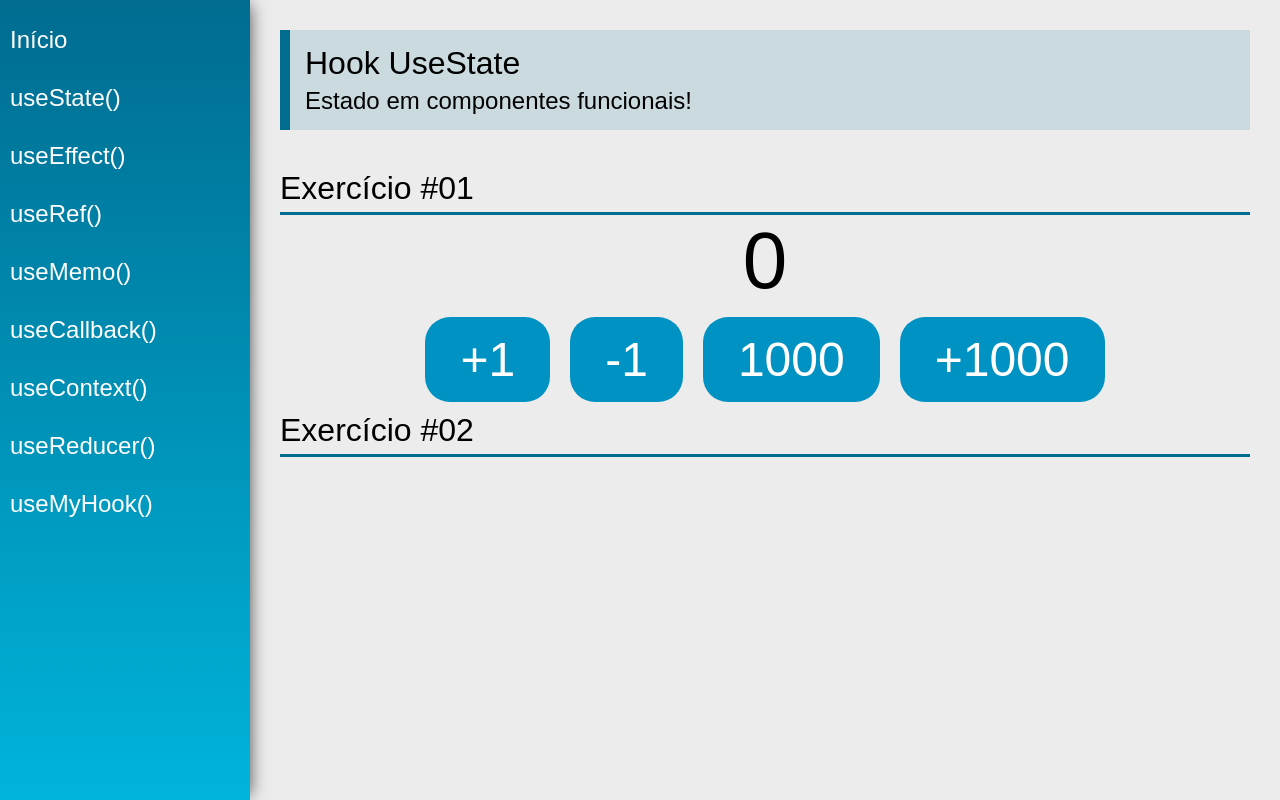
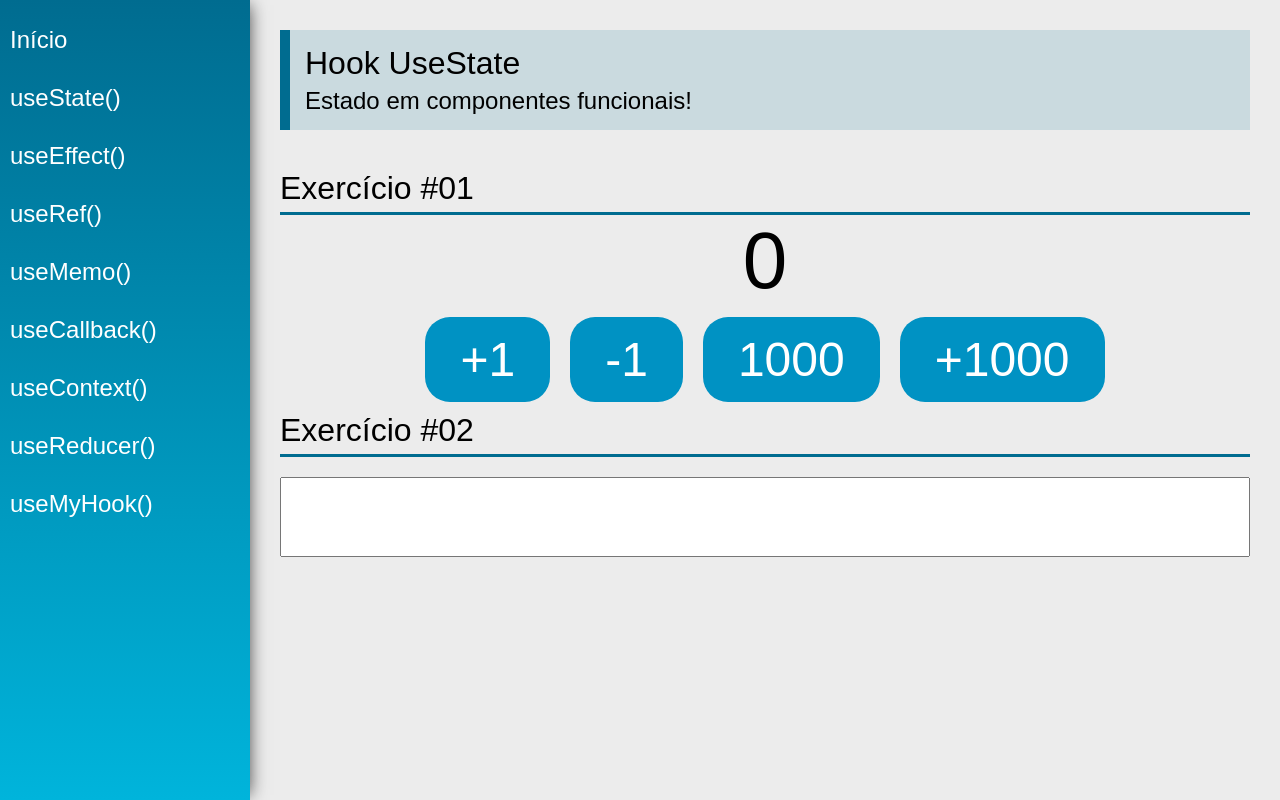
Before and after one commit to anaBeatrizWalker/exerciciosReactHooks, a React (Create React App) app: page /useState in a window 1280 px wide. Built offline with nearby package versions, Linux system fonts and the light colour scheme.

Commit message:
Adc Exercício 02 de useState

```diff
--- a/src/views/examples/UseState.jsx
+++ b/src/views/examples/UseState.jsx
@@ -4,14 +4,8 @@
 
 const UseState = (props) => {
 
-    /*Criando estado
-    const array = useState(0)//param: valor inicial
-    const num = array[0]//elemento que recebe o valor inicial
-    const setNum = array[1]//recebe função que altera o valor inicial
-    */
-
-    //OU usando recurso do Destructuring
     const [count, setCount] = useState(0)
+    const [name, setName] = useState("")//valor inicial: string vazia
 
     return (
         <div className="UseState">
@@ -20,7 +14,6 @@
                 subtitle="Estado em componentes funcionais!"
             />
             <SectionTitle title="Exercício #01"/>
-
             <div className="center">
                 {/*Estado inicial do componente */}
                 <span className="text">{count}</span>
@@ -42,6 +35,8 @@
             </div>
 
             <SectionTitle title="Exercício #02"/>
+            <input type="text" className="input" value={name} onChange={e => setName(e.target.value)}/>
+            <span className="text">{name}</span>{/*mostra o que está sendo digitado*/}
         </div>
     )
 }
```
